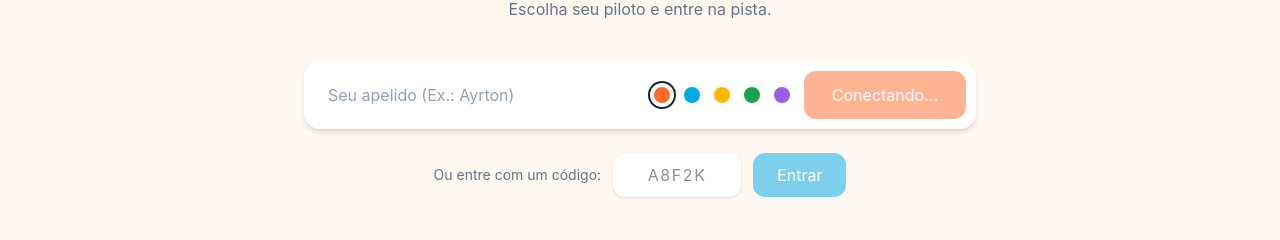
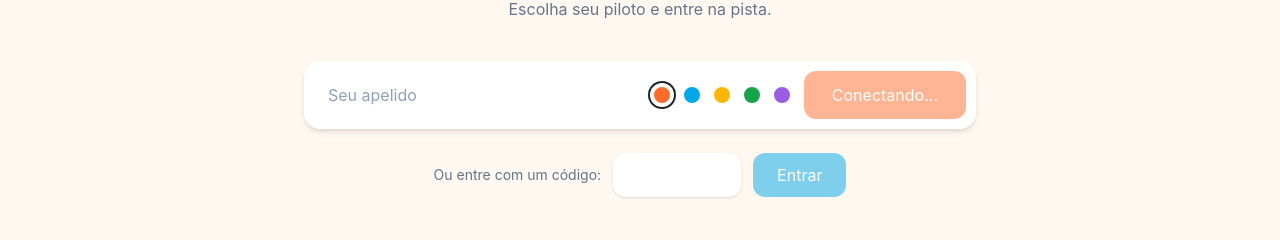
Before and after one commit to lucasHyan/typeracing, a React (Vite) app in the folder client/: page / in a window 1280 px wide. Shown: the part 383-623 px from the top of the page. Built offline with nearby package versions, Linux system fonts and the light colour scheme; no server answers.

Commit message:
pequenos ajustes na UI

```diff
--- a/client/src/components/lobby/LobbyEntry.jsx
+++ b/client/src/components/lobby/LobbyEntry.jsx
@@ -67,7 +67,7 @@ export default function LobbyEntry({
             type="text"
             value={playerName}
             onChange={(event) => onPlayerNameChange(event.target.value)}
-            placeholder="Seu apelido (Ex.: Ayrton)"
+            placeholder="Seu apelido"
             maxLength={18}
             autoComplete="nickname"
             autoFocus={isRoomCodeFromLink}
@@ -119,7 +119,7 @@ export default function LobbyEntry({
             onChange={(event) =>
               onRoomCodeChange(event.target.value.toUpperCase())
             }
-            placeholder="A8F2K"
+            placeholder=""
             maxLength={5}
             autoComplete="off"
             className="w-32 py-2.5 px-3 text-center uppercase tracking-widest font-bold text-[#1E242B] bg-white rounded-xl shadow-sm outline-none"
```
